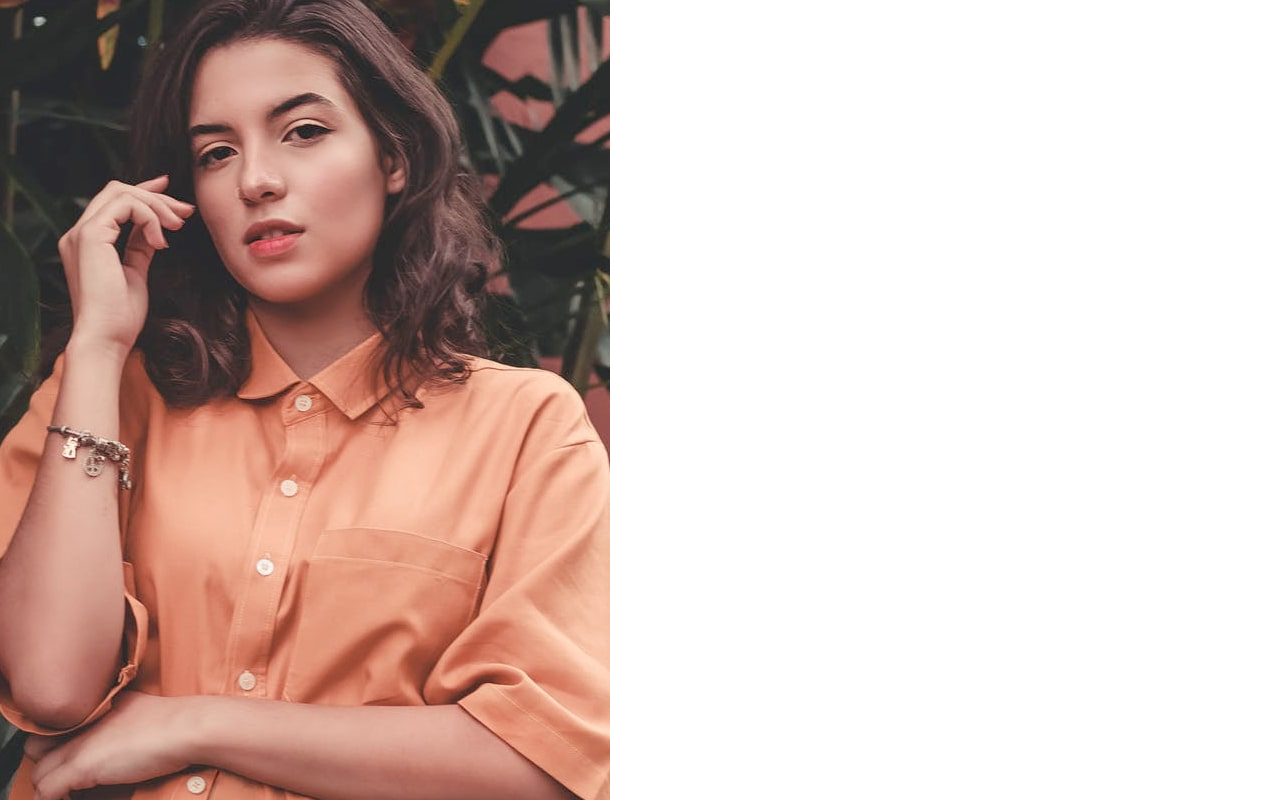
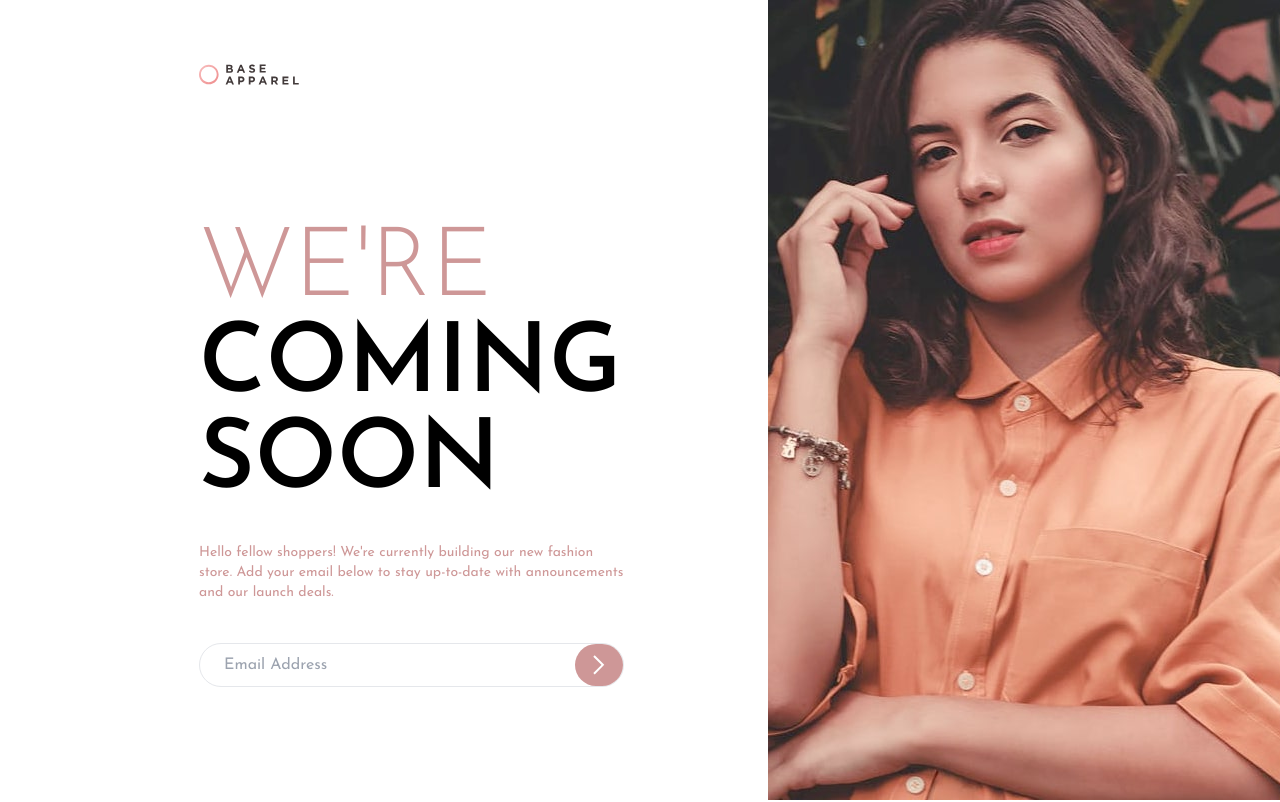
Before and after one commit to PutTheTrust/base-apparel-coming-soon, a Next.js app: page / in a window 1280 px wide. Shown: the top 802 px of the page. Built offline with nearby package versions, Linux system fonts and the light colour scheme.

Commit message:
feat: desktop styling

```diff
--- a/app/components/HeroImage.tsx
+++ b/app/components/HeroImage.tsx
@@ -13,7 +13,7 @@ const HeroImage = () => {
       />
       <Image
         src="/images/hero-desktop.jpg"
-        className="hidden md:block"
+        className="hidden md:block h-screen w-full object-cover"
         alt="hero image"
         width={610}
         height={800}
--- a/app/page.tsx
+++ b/app/page.tsx
@@ -5,29 +5,36 @@ import Input from "./components/Input";
 
 export default function Home() {
   return (
-    <main className="">
+    <main>
       <div className="h-[84px] flex items-center md:hidden px-8">
         <Header />
       </div>
-      <div>
-        <div>
+      <div className="md:flex flex-row-reverse">
+        <div className=" md:block md:w-2/5">
           <HeroImage />
         </div>
 
+        <div className="md:ml-[167px] md:flex-1">
           <div className="mt-16 mx-8">
-          <h1 className="text-5xl uppercase font-semibold text-center">
+            <div className="hidden md:block mb-[138px]">
+              <Header />
+            </div>
+            <h1 className="text-5xl uppercase font-semibold text-center md:text-start md:text-8xl">
               <span className="font-light text-desaturated-red">We're</span>
               <br /> coming
               <br /> soon
             </h1>
 
-          <p className="text-center text-sm mt-8 text-desaturated-red">
+            <p className="text-center text-sm mt-8 text-desaturated-red md:max-w-[425px] md:text-start">
               Hello fellow shoppers! We're currently building our new fashion
               store. Add your email below to stay up-to-date with announcements
               and our launch deals.
             </p>
 
+            <div className="md:max-w-[425px] ">
               <Input />
+            </div>
+          </div>
         </div>
       </div>
     </main>
```
Lines whose indentation alone changed are shown as unchanged.
